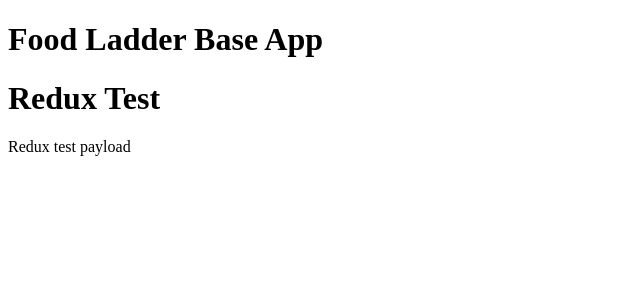
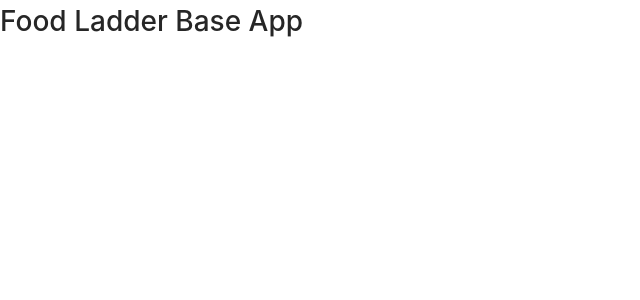
Before and after one commit to bHarlum/FoodLadder-React, a React (Create React App) app: page / in a window 1280 px wide. Shown: the top 300 px of the page, without its empty margins (0-640 px from the left). Built offline with nearby package versions, Linux system fonts and the light colour scheme.

Commit message:
Installed Ant design and linked CSS files

```diff
--- a/package.json
+++ b/package.json
@@ -3,6 +3,7 @@
   "version": "0.1.0",
   "private": true,
   "dependencies": {
+    "antd": "^3.20.1",
     "axios": "^0.19.0",
     "react": "^16.8.6",
     "react-dom": "^16.8.6",
--- a/src/components/App.js
+++ b/src/components/App.js
@@ -1,6 +1,5 @@
 import React, { Component } from "react";
-
-import ReduxTest from "./ReduxTest";
+import './../styles/App.css';
 
 class App extends Component {
 
@@ -8,7 +7,6 @@ class App extends Component {
     return(
       <>
       <h1>Food Ladder Base App</h1>
-      <ReduxTest/>
       </>
     );
   }
--- /dev/null
+++ b/src/styles/App.css
@@ -0,0 +1 @@
+@import '~antd/dist/antd.css';
--- /dev/null
+++ b/src/styles/index.css
@@ -0,0 +1 @@
+@import '~antd/dist/antd.css';
```
Also changed, not shown: 1 other file (tests, documents, lock files or other folders).
